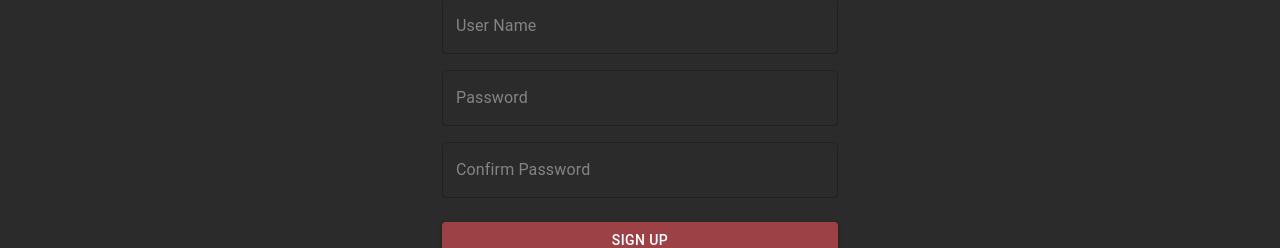
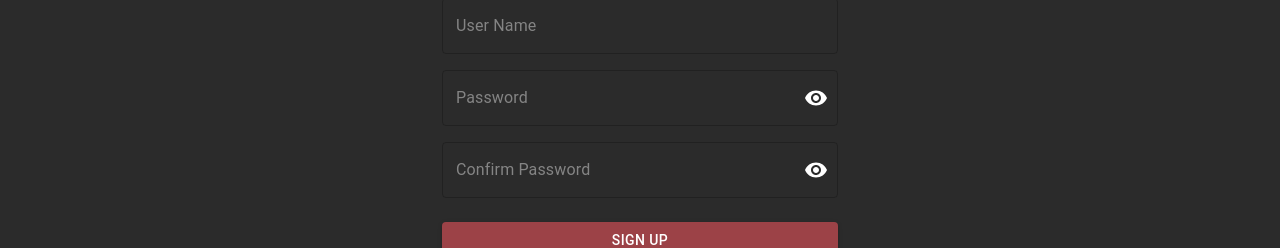
Before and after one commit to CobyYee/Panels, a React (Create React App) app in the folder client/: page /register in a window 1280 px wide. Shown: the part 403-651 px from the top of the page. Built offline with nearby package versions, Linux system fonts and the light colour scheme.

Commit message:
Finished adding password visibility toggle feature to every Screen that has a password input.

```diff
--- a/client/src/App.css
+++ b/client/src/App.css
@@ -46,6 +46,11 @@ button[type="submit"]:disabled {
   border: 1px solid gray;
   background-color: #262626;
   color: dimgray;
+}
+
+form i {
+  margin-left: -30px;
+  cursor: pointer;
 }
 
 #root {
@@ -121,11 +126,9 @@ html, body {
   position: relative;
   font-size: 30pt;
   color: white;
-  display: 'flex';
+  display: flex;
   text-align: center;
 }
-
-
 
 .search_list {
   width: 80%;
--- a/client/src/components/LoginScreen.js
+++ b/client/src/components/LoginScreen.js
@@ -11,6 +11,10 @@ import Box from '@mui/material/Box';
 import LockOutlinedIcon from '@mui/icons-material/LockOutlined';
 import Typography from '@mui/material/Typography';
 import Container from '@mui/material/Container';
+import InputAdornment from "@mui/material/InputAdornment";
+import IconButton from "@mui/material/IconButton";
+import VisibilityOffIcon from "@mui/icons-material/VisibilityOff";
+import VisibilityIcon from "@mui/icons-material/Visibility";
 
 function Copyright(props) {
   return (
@@ -33,6 +37,26 @@ export default function SignIn() {
       email: data.get('email'),
       password: data.get('password'),
     });
+  };
+
+  const[values, setValues] = React.useState({
+    password: '',
+    showPassword: false
+  });
+
+  const handleChange = (prop) => (event) => {
+    setValues({ ...values, [prop]: event.target.value });
+  };
+
+  const handleClickShowPassword = () => {
+    setValues({
+      ...values,
+      showPassword: !values.showPassword,
+    });
+  };
+
+  const handleMouseDownPassword = (event) => {
+    event.preventDefault();
   };
 
   return (
@@ -74,6 +98,24 @@ export default function SignIn() {
               type="password"
               id="password"
               autoComplete="current-password"
+
+              type={values.showPassword ? 'text' : 'password'}
+              onChange={handleChange('password')}
+              InputProps={{
+                endAdornment: (
+                    <InputAdornment position="end">
+                      <IconButton
+                          aria-label="toggle password visibility"
+                          onClick={handleClickShowPassword}
+                          onMouseDown={handleMouseDownPassword}
+                          edge="end"
+                      >
+                        {values.showPassword ? <VisibilityOffIcon style={{ color: "white" }} /> : <VisibilityIcon style={{ color: "white" }} />}
+                      </IconButton>
+                    </InputAdornment>
+                )
+              }}
+
               sx={{ input: { color: 'white' } }}
             />
             <FormControlLabel
--- a/client/src/components/PasswordRecoveryScreen.js
+++ b/client/src/components/PasswordRecoveryScreen.js
@@ -7,6 +7,10 @@ import Box from '@mui/material/Box';
 import LockOutlinedIcon from '@mui/icons-material/LockOutlined';
 import Typography from '@mui/material/Typography';
 import Container from '@mui/material/Container';
+import InputAdornment from '@mui/material/InputAdornment';
+import IconButton from '@mui/material/IconButton';
+import VisibilityIcon from '@mui/icons-material/Visibility';
+import VisibilityOffIcon from '@mui/icons-material/VisibilityOff';
 
 export default function PasswordRecoveryScreen() {
     const handleSubmit = (event) => {
@@ -15,6 +19,26 @@ export default function PasswordRecoveryScreen() {
         console.log({
             password: data.get('password'),
         });
+    };
+
+    const[values, setValues] = React.useState({
+        password: '',
+        showPassword: false
+    });
+
+    const handleChange = (prop) => (event) => {
+        setValues({ ...values, [prop]: event.target.value });
+    };
+
+    const handleClickShowPassword = () => {
+        setValues({
+            ...values,
+            showPassword: !values.showPassword,
+        });
+    };
+
+    const handleMouseDownPassword = (event) => {
+        event.preventDefault();
     };
 
     return (
@@ -42,12 +66,32 @@ export default function PasswordRecoveryScreen() {
                             fullWidth
                             name="password"
                             placeholder="New Password"
-                            type="password"
                             id="password"
                             autoComplete="new-password"
+
+                            //minlength="8"
+                            //error
+                            //helperText="Minimum 8 characters"
+
+                            type={values.showPassword ? 'text' : 'password'}
+                            onChange={handleChange('password')}
+                            InputProps={{
+                                endAdornment: (
+                                    <InputAdornment position="end">
+                                        <IconButton
+                                            aria-label="toggle password visibility"
+                                            onClick={handleClickShowPassword}
+                                            onMouseDown={handleMouseDownPassword}
+                                            edge="end"
+                                        >
+                                            {values.showPassword ? <VisibilityOffIcon style={{ color: "white" }} /> : <VisibilityIcon style={{ color: "white" }} />}
+                                        </IconButton>
+                                    </InputAdornment>
+                                )
+                            }}
+
                             sx={{ input: { color: 'white' } }}
                         />
-                        <i className="eyeToggle" id="togglePassword"></i>
                         <Button
                             type="submit"
                             fullWidth
--- a/client/src/components/RegisterScreen.js
+++ b/client/src/components/RegisterScreen.js
@@ -9,6 +9,10 @@ import Box from '@mui/material/Box';
 import LockOutlinedIcon from '@mui/icons-material/LockOutlined';
 import Typography from '@mui/material/Typography';
 import Container from '@mui/material/Container';
+import InputAdornment from "@mui/material/InputAdornment";
+import IconButton from "@mui/material/IconButton";
+import VisibilityOffIcon from "@mui/icons-material/VisibilityOff";
+import VisibilityIcon from "@mui/icons-material/Visibility";
 
 function Copyright(props) {
   return (
@@ -31,6 +35,26 @@ export default function RegisterScreen() {
       email: data.get('email'),
       password: data.get('password'),
     });
+  };
+
+  const[values, setValues] = React.useState({
+      password: '',
+      showPassword: false
+  });
+
+  const handleChange = (prop) => (event) => {
+      setValues({ ...values, [prop]: event.target.value });
+  };
+
+  const handleClickShowPassword = () => {
+      setValues({
+          ...values,
+          showPassword: !values.showPassword,
+      });
+  };
+
+  const handleMouseDownPassword = (event) => {
+      event.preventDefault();
   };
 
   return (
@@ -107,6 +131,24 @@ export default function RegisterScreen() {
                   type="password"
                   id="password"
                   autoComplete="new-password"
+
+                  type={values.showPassword ? 'text' : 'password'}
+                  onChange={handleChange('password')}
+                  InputProps={{
+                    endAdornment: (
+                        <InputAdornment position="end">
+                          <IconButton
+                              aria-label="toggle password visibility"
+                              onClick={handleClickShowPassword}
+                              onMouseDown={handleMouseDownPassword}
+                              edge="end"
+                          >
+                            {values.showPassword ? <VisibilityOffIcon style={{ color: "white" }} /> : <VisibilityIcon style={{ color: "white" }} />}
+                          </IconButton>
+                        </InputAdornment>
+                    )
+                  }}
+
                   sx={{ input: { color: 'white' } }}
                 />
               </Grid>
@@ -115,10 +157,28 @@ export default function RegisterScreen() {
                   required
                   fullWidth
                   name="confirm"
+                  placeholder="Confirm Password"
                   type="password"
-                  placeholder="Confirm Password"
                   id="confirm-password"
                   autoComplete="confirm-password"
+
+                  type={values.showPassword ? 'text' : 'password'}
+                  onChange={handleChange('password')}
+                  InputProps={{
+                    endAdornment: (
+                        <InputAdornment position="end">
+                          <IconButton
+                              aria-label="toggle password visibility"
+                              onClick={handleClickShowPassword}
+                              onMouseDown={handleMouseDownPassword}
+                              edge="end"
+                          >
+                            {values.showPassword ? <VisibilityOffIcon style={{ color: "white" }} /> : <VisibilityIcon style={{ color: "white" }} />}
+                          </IconButton>
+                        </InputAdornment>
+                    )
+                  }}
+
                   sx={{ input: { color: 'white' } }}
                 />
               </Grid>
```
